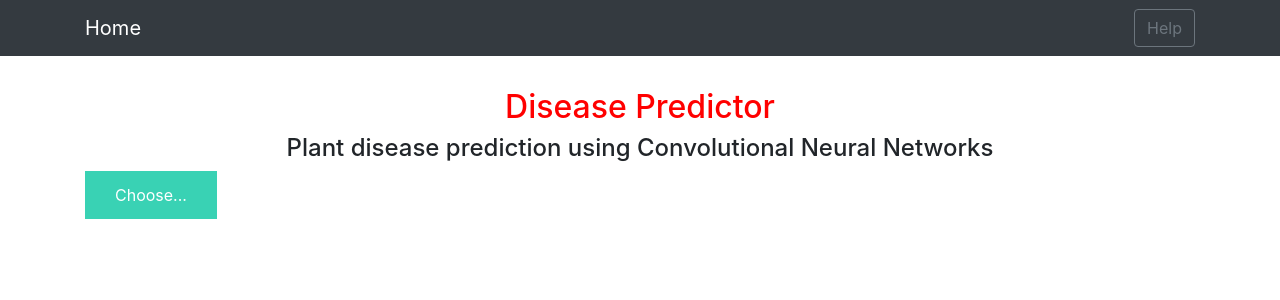
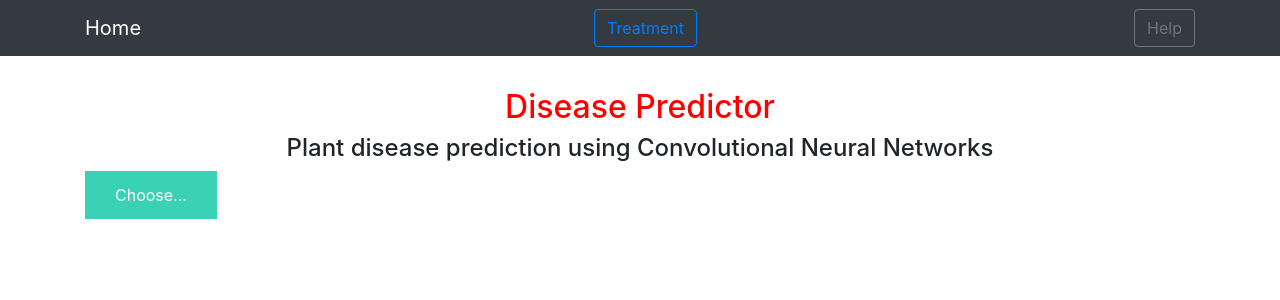
Before and after one commit to upendrak/plantmd, a Flask app: page / in a window 1280 px wide. Shown: the top 300 px of the page. Run offline with Flask 2, Linux system fonts and the light colour scheme; some libraries are stand-ins or nearby versions.

Commit message:
Add formatting

```diff
--- a/app.py
+++ b/app.py
@@ -67,6 +67,7 @@ def upload():
         file_path = os.path.join(
             basepath, 'uploads', secure_filename(f.filename))
         f.save(file_path)
+        file_name = re.sub("uploads/", "", file_path)
 
         result = model_predict(file_path, model)
 
--- a/static/js/main.js
+++ b/static/js/main.js
@@ -45,12 +45,13 @@ $(document).ready(function () {
            $('#result').fadeIn(600);
 
            var new_data = JSON.parse(data.payload);
-           $('#result').append('Prediction:');
+           $('#result').append('Predictions:');
            for (var i in new_data){
              var _html = `
-               <p>${new_data[i].name}</p>
+               <p style="font-size:80%;">${new_data[i].name}</p>
 
-               <p>${new_data[i].val}</p>
+               <h3 style="font-size:100%;">Description:</h3>
+               <p style="font-size:80%;">${new_data[i].val}</p>
              `
               $('#result').append(_html);
            }
--- a/templates/base.html
+++ b/templates/base.html
@@ -16,6 +16,7 @@
     <nav class="navbar navbar-dark bg-dark">
         <div class="container">
             <a class="navbar-brand" href="#">Home</a>
+            <button class="btn btn-outline-primary btn-default">Treatment</button>
             <button class="btn btn-outline-secondary my-2 my-sm-0" type="submit">Help</button>
         </div>
     </nav>
```
